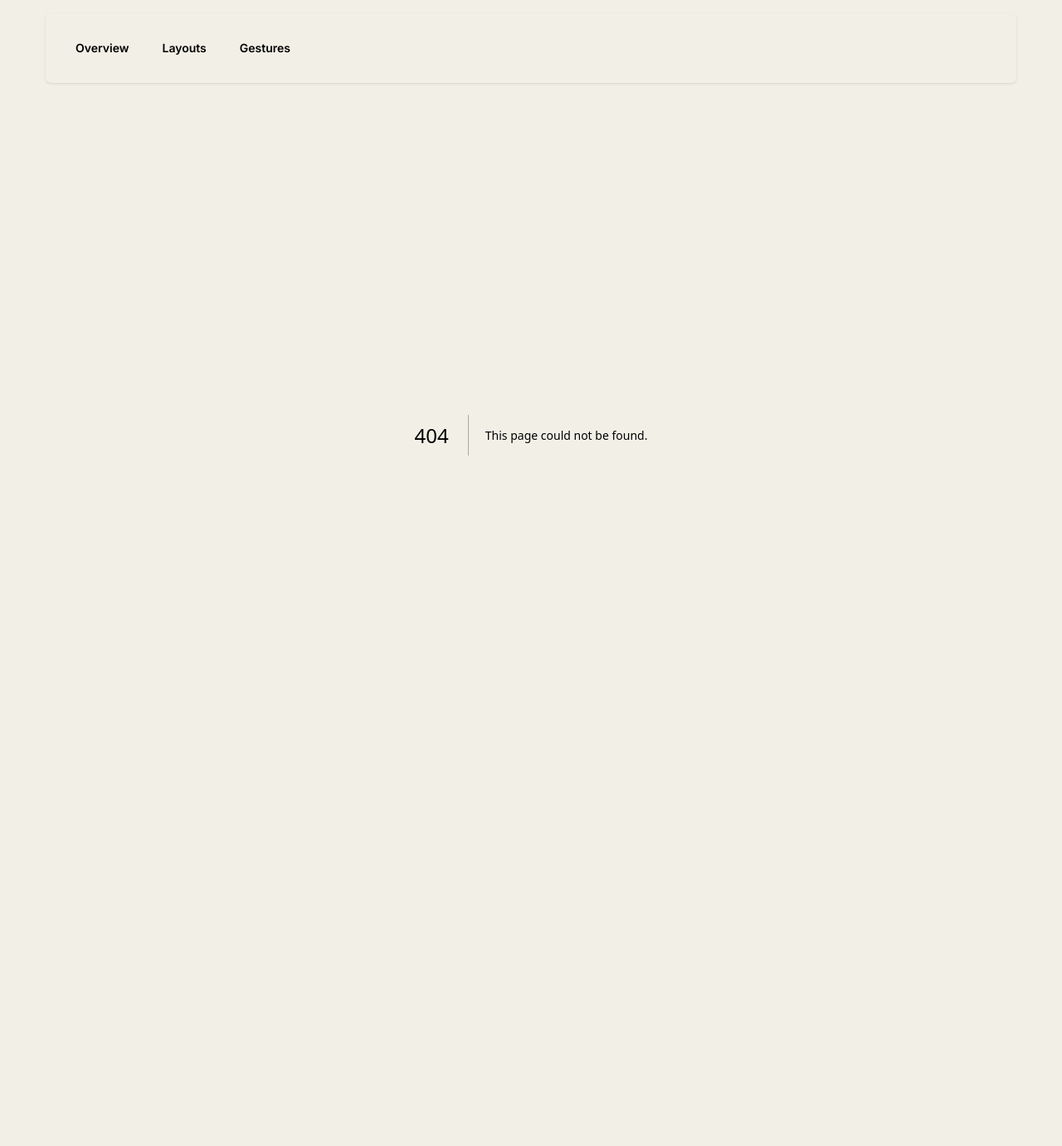
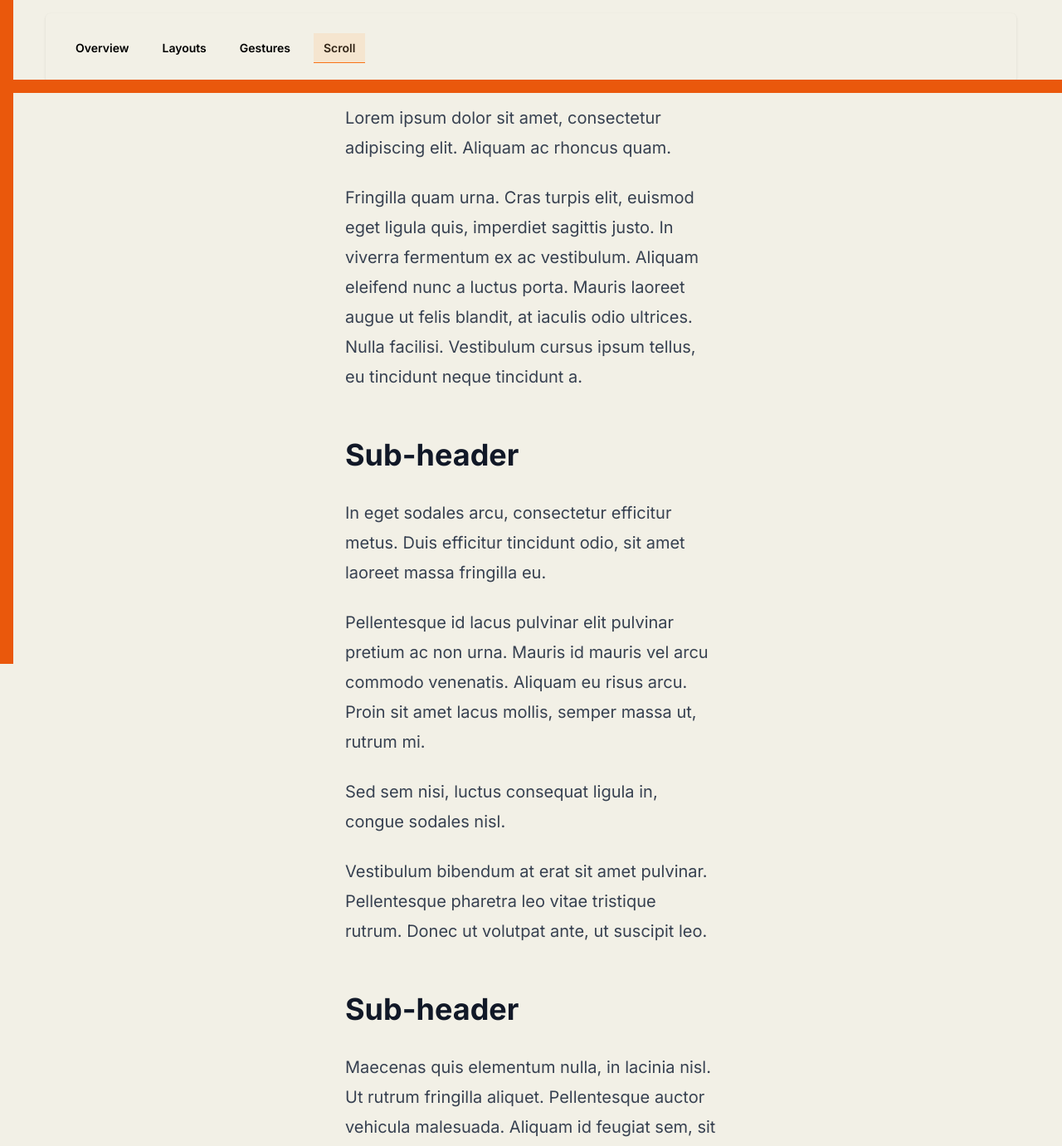
Before and after one commit to Ahsan-Ullah1871/Framer-motion, a Next.js app: page /scroll in a window 1280 px wide. Before the commit this address had no page. Shown: the top 1381 px of the page at 83% size. Before the commit the page ends 924 px from the top, so only its background shows below. Built offline with nearby package versions, Linux system fonts and the light colour scheme.

Commit message:
- scroll practice ongoing

```diff
--- a/app/globals.css
+++ b/app/globals.css
@@ -1,3 +1,14 @@
 @tailwind base;
 @tailwind components;
 @tailwind utilities;
+
+
+.progress-bar {
+    position: fixed;
+    top: 0;
+    left: 0;
+    right: 0;
+    height: 10px;
+    background:"#000";
+    transform-origin: 100%;
+}
--- /dev/null
+++ b/app/scroll/page.tsx
@@ -0,0 +1,9 @@
+import Gesture from "$/components/ByPages/Gesture/Gesture";
+import Scroll from "$/components/ByPages/Scroll/Scroll";
+import React from "react";
+
+const ScrollPage = () => {
+	return <Scroll />;
+};
+
+export default ScrollPage;
--- /dev/null
+++ b/components/ByPages/Scroll/Scroll.tsx
@@ -0,0 +1,15 @@
+"use client";
+
+import ElementScroll from "$/components/UI/FScroll/ElementScroll";
+import ScrollLinked from "$/components/UI/FScroll/ScrollLinked";
+
+const Scroll = () => {
+	return (
+		<div className=" space-y-10">
+			<ScrollLinked />
+			<ElementScroll />
+		</div>
+	);
+};
+
+export default Scroll;
--- /dev/null
+++ b/components/UI/FScroll/ElementScroll.tsx
@@ -0,0 +1,68 @@
+import { useScroll, motion } from "framer-motion";
+import React, { useRef } from "react";
+
+const ElementScroll = () => {
+	const carouselRef = useRef(null);
+	const { scrollXProgress } = useScroll({ container: carouselRef });
+
+	console.log("====================================");
+	console.log(scrollXProgress);
+	console.log("====================================");
+
+	return (
+		<div className=" relative">
+			<motion.div
+				className="bg-orange-600 absolute top-0 left-0 right-0 h-4    origin-top"
+				style={{ scaleX: scrollXProgress }}
+			/>
+			<svg
+				id="progress"
+				className=" absolute top-2 left-0 right-0 mx-auto rotate-90"
+				width="100"
+				height="100"
+				viewBox="0 0 100 100"
+			>
+				<circle
+					cx="50"
+					cy="50"
+					r="30"
+					pathLength="1"
+					className=" stroke-[15%] fill-none stroke-slate-300"
+				/>
+				<motion.circle
+					cx="50"
+					cy="50"
+					r="30"
+					pathLength="1"
+					className=" stroke-[15%] fill-none stroke-white"
+					style={{ pathLength: scrollXProgress }}
+				/>
+			</svg>
+
+			<div
+				ref={carouselRef}
+				className="  max-w-2xl mx-auto flex  items-center justify-start gap-5 overflow-x-scroll py-28 "
+			>
+				<div className=" flex-none h-[300px] w-[200px] rounded-md bg-slate-300 "></div>
+				<div className=" flex-none h-[300px] w-[200px] rounded-md bg-slate-300 "></div>
+				<div className=" flex-none h-[300px] w-[200px] rounded-md bg-slate-300 "></div>
+				<div className=" flex-none h-[300px] w-[200px] rounded-md bg-slate-300 "></div>
+				<div className=" flex-none h-[300px] w-[200px] rounded-md bg-slate-300 "></div>
+				<div className=" flex-none h-[300px] w-[200px] rounded-md bg-slate-300 "></div>
+				<div className=" flex-none h-[300px] w-[200px] rounded-md bg-slate-300 "></div>
+				<div className=" flex-none h-[300px] w-[200px] rounded-md bg-slate-300 "></div>
+				<div className=" flex-none h-[300px] w-[200px] rounded-md bg-slate-300 "></div>
+				<div className=" flex-none h-[300px] w-[200px] rounded-md bg-slate-300 "></div>
+				<div className=" flex-none h-[300px] w-[200px] rounded-md bg-slate-300 "></div>
+				<div className=" flex-none h-[300px] w-[200px] rounded-md bg-slate-300 "></div>
+				<div className=" flex-none h-[300px] w-[200px] rounded-md bg-slate-300 "></div>
+				<div className=" flex-none h-[300px] w-[200px] rounded-md bg-slate-300 "></div>
+				<div className=" flex-none h-[300px] w-[200px] rounded-md bg-slate-300 "></div>
+				<div className=" flex-none h-[300px] w-[200px] rounded-md bg-slate-300 "></div>
+				<div className=" flex-none h-[300px] w-[200px] rounded-md bg-slate-300 "></div>
+			</div>
+		</div>
+	);
+};
+
+export default ElementScroll;
--- /dev/null
+++ b/components/UI/FScroll/ScrollLinked.tsx
@@ -0,0 +1,142 @@
+import { useScroll, motion, useSpring } from "framer-motion";
+
+const ScrollLinked = () => {
+	const { scrollYProgress, scrollXProgress, scrollX, scrollY } =
+		useScroll();
+	const scaleX = useSpring(scrollYProgress);
+
+	console.log("====================================");
+	console.log({ scrollYProgress, scrollXProgress, scrollX, scrollY });
+	console.log("====================================");
+	return (
+		<>
+			<motion.div
+				className="bg-orange-600 fixed top-0 left-0 right-0 h-full w-4   origin-top"
+				style={{ scaleY: scaleX }}
+			/>
+			<motion.div
+				className="bg-orange-600 fixed top-14 left-0 right-0 h-4   "
+				style={{ scaleX: scaleX }}
+			/>
+			<>
+				<article className=" prose  lg:prose-xl max-w-md mx-auto my-20">
+					<p>
+						Lorem ipsum dolor sit amet,
+						consectetur adipiscing elit. Aliquam
+						ac rhoncus quam.
+					</p>
+					<p>
+						Fringilla quam urna. Cras turpis elit,
+						euismod eget ligula quis, imperdiet
+						sagittis justo. In viverra fermentum
+						ex ac vestibulum. Aliquam eleifend
+						nunc a luctus porta. Mauris laoreet
+						augue ut felis blandit, at iaculis
+						odio ultrices. Nulla facilisi.
+						Vestibulum cursus ipsum tellus, eu
+						tincidunt neque tincidunt a.
+					</p>
+					<h2>Sub-header</h2>
+					<p>
+						In eget sodales arcu, consectetur
+						efficitur metus. Duis efficitur
+						tincidunt odio, sit amet laoreet massa
+						fringilla eu.
+					</p>
+					<p>
+						Pellentesque id lacus pulvinar elit
+						pulvinar pretium ac non urna. Mauris
+						id mauris vel arcu commodo venenatis.
+						Aliquam eu risus arcu. Proin sit amet
+						lacus mollis, semper massa ut, rutrum
+						mi.
+					</p>
+					<p>
+						Sed sem nisi, luctus consequat ligula
+						in, congue sodales nisl.
+					</p>
+					<p>
+						Vestibulum bibendum at erat sit amet
+						pulvinar. Pellentesque pharetra leo
+						vitae tristique rutrum. Donec ut
+						volutpat ante, ut suscipit leo.
+					</p>
+					<h2>Sub-header</h2>
+					<p>
+						Maecenas quis elementum nulla, in
+						lacinia nisl. Ut rutrum fringilla
+						aliquet. Pellentesque auctor vehicula
+						malesuada. Aliquam id feugiat sem, sit
+						amet tempor nulla. Quisque fermentum
+						felis faucibus, vehicula metus ac,
+						interdum nibh. Curabitur vitae
+						convallis ligula. Integer ac enim vel
+						felis pharetra laoreet. Interdum et
+						malesuada fames ac ante ipsum primis
+						in faucibus. Pellentesque hendrerit ac
+						augue quis pretium.
+					</p>
+					<p>
+						Morbi ut scelerisque nibh. Integer
+						auctor, massa non dictum tristique,
+						elit metus efficitur elit, ac pretium
+						sapien nisl nec ante. In et ex
+						ultricies, mollis mi in, euismod
+						dolor.
+					</p>
+					<p>
+						Quisque convallis ligula non magna
+						efficitur tincidunt.
+					</p>
+					<p>
+						Pellentesque id lacus pulvinar elit
+						pulvinar pretium ac non urna. Mauris
+						id mauris vel arcu commodo venenatis.
+						Aliquam eu risus arcu. Proin sit amet
+						lacus mollis, semper massa ut, rutrum
+						mi.
+					</p>
+					<p>
+						Sed sem nisi, luctus consequat ligula
+						in, congue sodales nisl.
+					</p>
+					<p>
+						Vestibulum bibendum at erat sit amet
+						pulvinar. Pellentesque pharetra leo
+						vitae tristique rutrum. Donec ut
+						volutpat ante, ut suscipit leo.
+					</p>
+					<h2>Sub-header</h2>
+					<p>
+						Maecenas quis elementum nulla, in
+						lacinia nisl. Ut rutrum fringilla
+						aliquet. Pellentesque auctor vehicula
+						malesuada. Aliquam id feugiat sem, sit
+						amet tempor nulla. Quisque fermentum
+						felis faucibus, vehicula metus ac,
+						interdum nibh. Curabitur vitae
+						convallis ligula. Integer ac enim vel
+						felis pharetra laoreet. Interdum et
+						malesuada fames ac ante ipsum primis
+						in faucibus. Pellentesque hendrerit ac
+						augue quis pretium.
+					</p>
+					<p>
+						Morbi ut scelerisque nibh. Integer
+						auctor, massa non dictum tristique,
+						elit metus efficitur elit, ac pretium
+						sapien nisl nec ante. In et ex
+						ultricies, mollis mi in, euismod
+						dolor.
+					</p>
+					<p>
+						Quisque convallis ligula non magna
+						efficitur tincidunt.
+					</p>
+				</article>
+			</>
+		</>
+	);
+};
+
+export default ScrollLinked;
--- a/components/UI/Headers/MainNavbar.tsx
+++ b/components/UI/Headers/MainNavbar.tsx
@@ -17,6 +17,10 @@ const MainNavbar = () => {
 		{
 			title: "Gestures",
 			href: "/gestures",
+		},
+		{
+			title: "Scroll",
+			href: "/scroll",
 		},
 	];
 
--- a/package.json
+++ b/package.json
@@ -9,6 +9,7 @@
     "lint": "next lint"
   },
   "dependencies": {
+    "@tailwindcss/typography": "^0.5.10",
     "clsx": "^2.0.0",
     "framer-motion": "^10.16.4",
     "next": "14.0.0",
--- a/tailwind.config.ts
+++ b/tailwind.config.ts
@@ -1,20 +1,21 @@
-import type { Config } from 'tailwindcss'
+import type { Config } from "tailwindcss";
 
 const config: Config = {
 	content: [
-    './pages/**/*.{js,ts,jsx,tsx,mdx}',
-    './components/**/*.{js,ts,jsx,tsx,mdx}',
-    './app/**/*.{js,ts,jsx,tsx,mdx}',
+		"./pages/**/*.{js,ts,jsx,tsx,mdx}",
+		"./components/**/*.{js,ts,jsx,tsx,mdx}",
+		"./app/**/*.{js,ts,jsx,tsx,mdx}",
 	],
 	theme: {
 		extend: {
 			backgroundImage: {
-        'gradient-radial': 'radial-gradient(var(--tw-gradient-stops))',
-        'gradient-conic':
-          'conic-gradient(from 180deg at 50% 50%, var(--tw-gradient-stops))',
+				"gradient-radial":
+					"radial-gradient(var(--tw-gradient-stops))",
+				"gradient-conic":
+					"conic-gradient(from 180deg at 50% 50%, var(--tw-gradient-stops))",
 			},
 		},
 	},
-  plugins: [],
-}
-export default config
+	plugins: [require("@tailwindcss/typography")],
+};
+export default config;
```
Also changed, not shown: 1 other file (tests, documents, lock files or other folders). Lines whose indentation alone changed are shown as unchanged.
